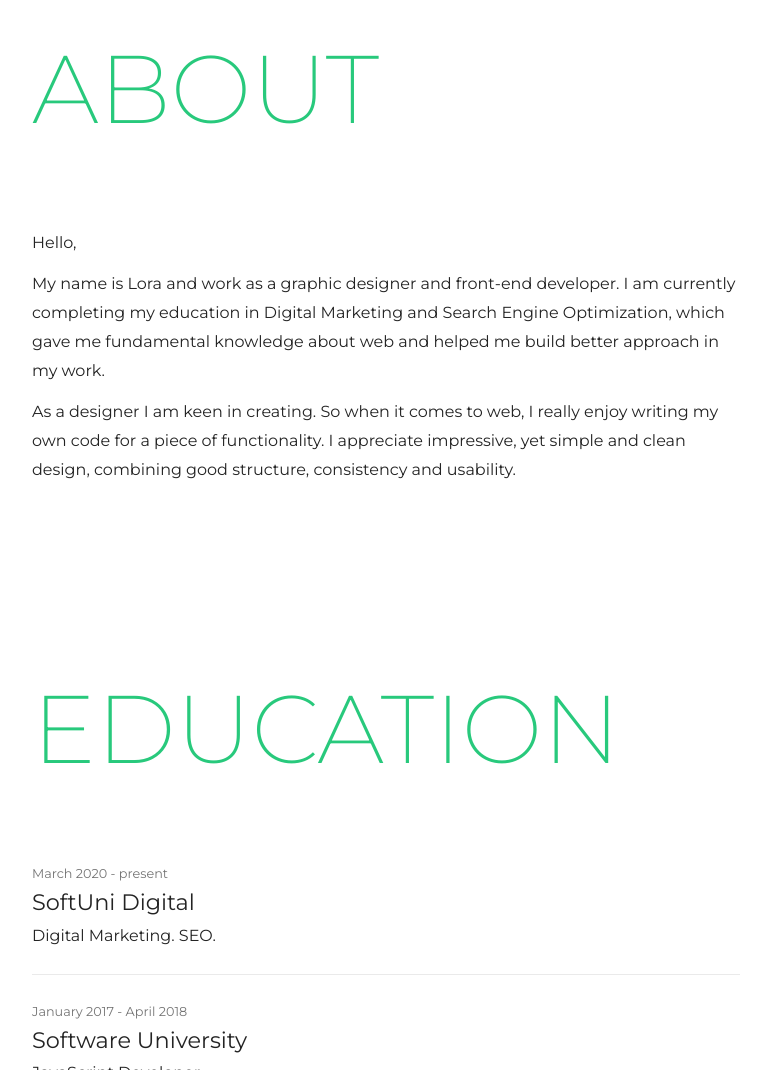
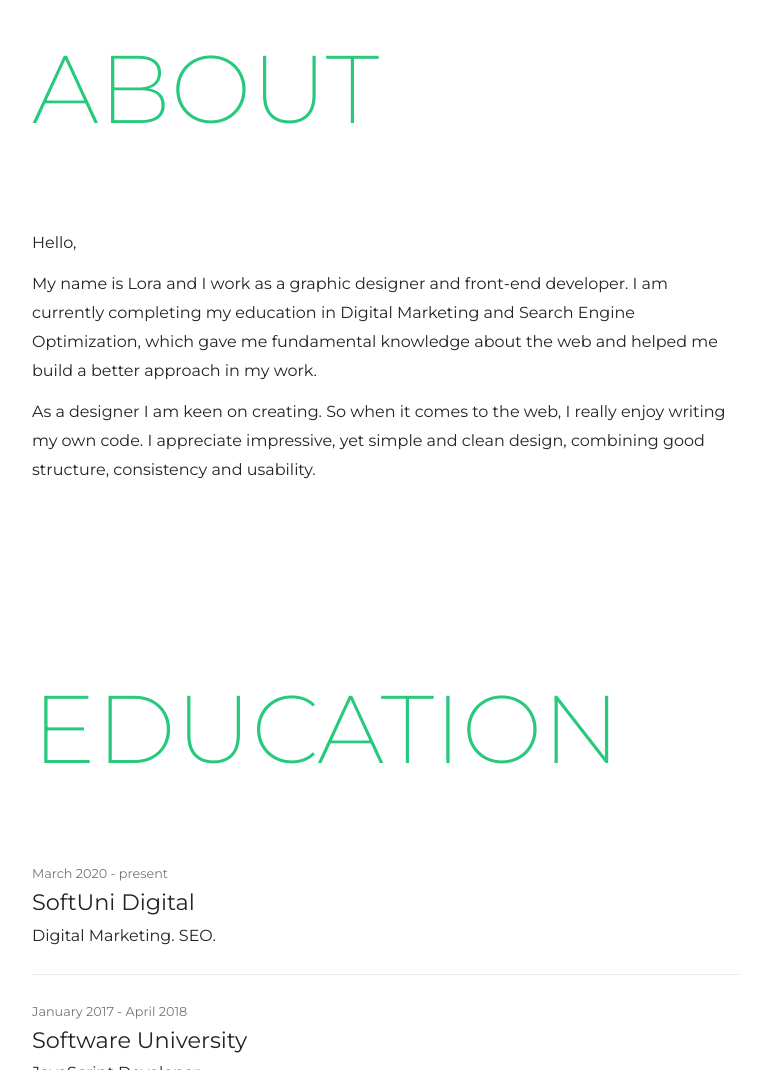
Before and after one commit to lorishte/CV, a website: page index.html in a window 1280 px wide. Shown: the part 1107-2177 px from the top of the page, without its empty margins (490-1257 px from the left). Drawn offline with nearby package versions, Linux system fonts and the light colour scheme; files that its build step writes are made by us from their sources.

Commit message:
Minor text changes.

```diff
--- a/index.html
+++ b/index.html
@@ -199,10 +199,8 @@
 
             <div class="content">
                 <p> Hello, </p>
-                <p> My name is Lora and work as a graphic designer and front-end developer. I am currently completing my education in Digital Marketing and Search Engine Optimization, which gave me fundamental knowledge about web and helped me build better approach in my work. </p>
-                <p> As a designer I am keen in creating. So when it comes to web, I really enjoy writing my own code for a piece of functionality. I appreciate impressive, yet simple and clean design, combining good structure,
-                    consistency and usability.
-                </p>
+                <p> My name is Lora and I work as a graphic designer and front-end developer. I am currently completing my education in Digital Marketing and Search Engine Optimization, which gave me fundamental knowledge about the web and helped me build a better approach in my work.</p>
+                <p> As a designer I am keen on creating. So when it comes to the web, I really enjoy writing my own code. I appreciate impressive, yet simple and clean design, combining good structure, consistency and usability.</p>
             </div>
         </section>
 
```
